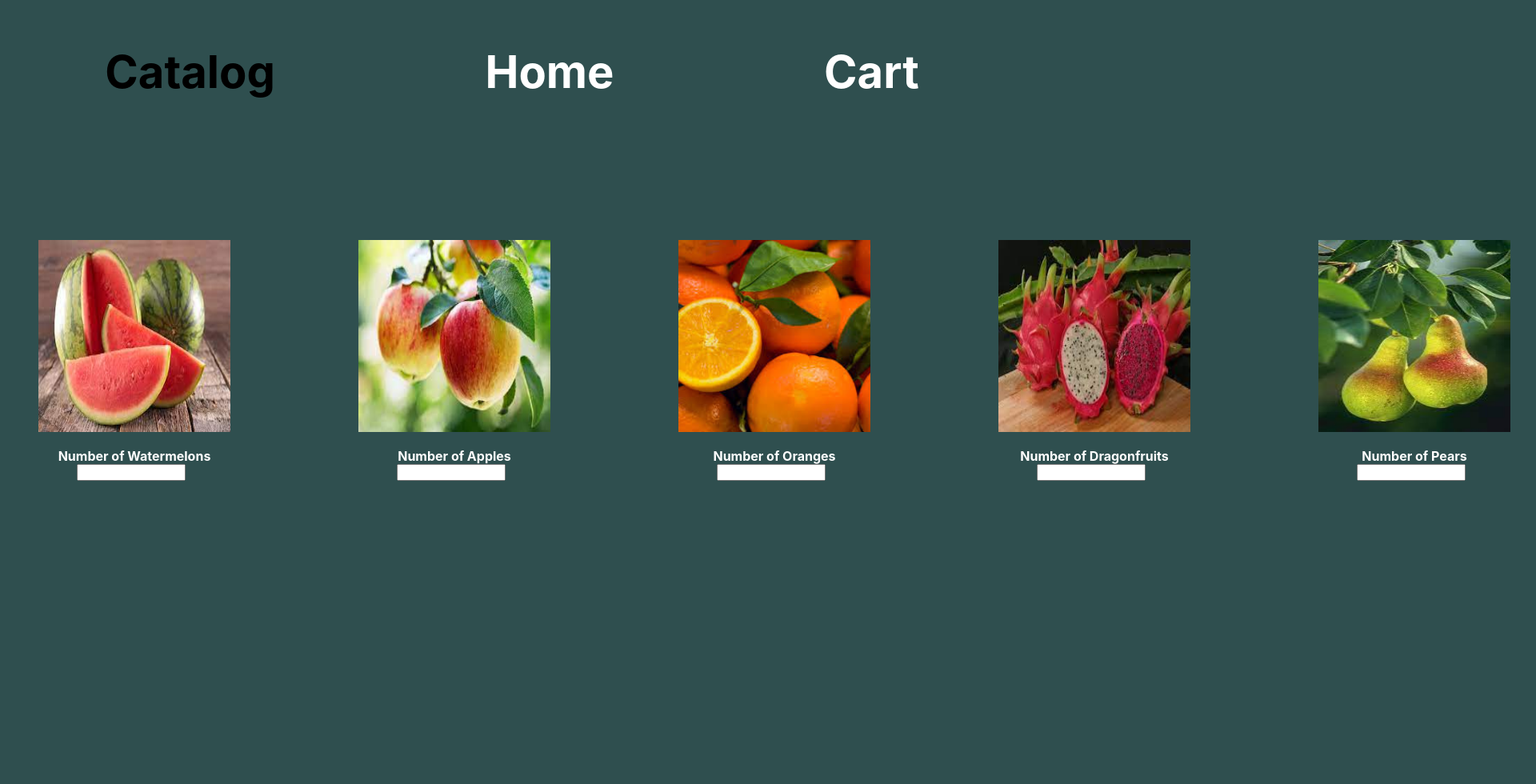
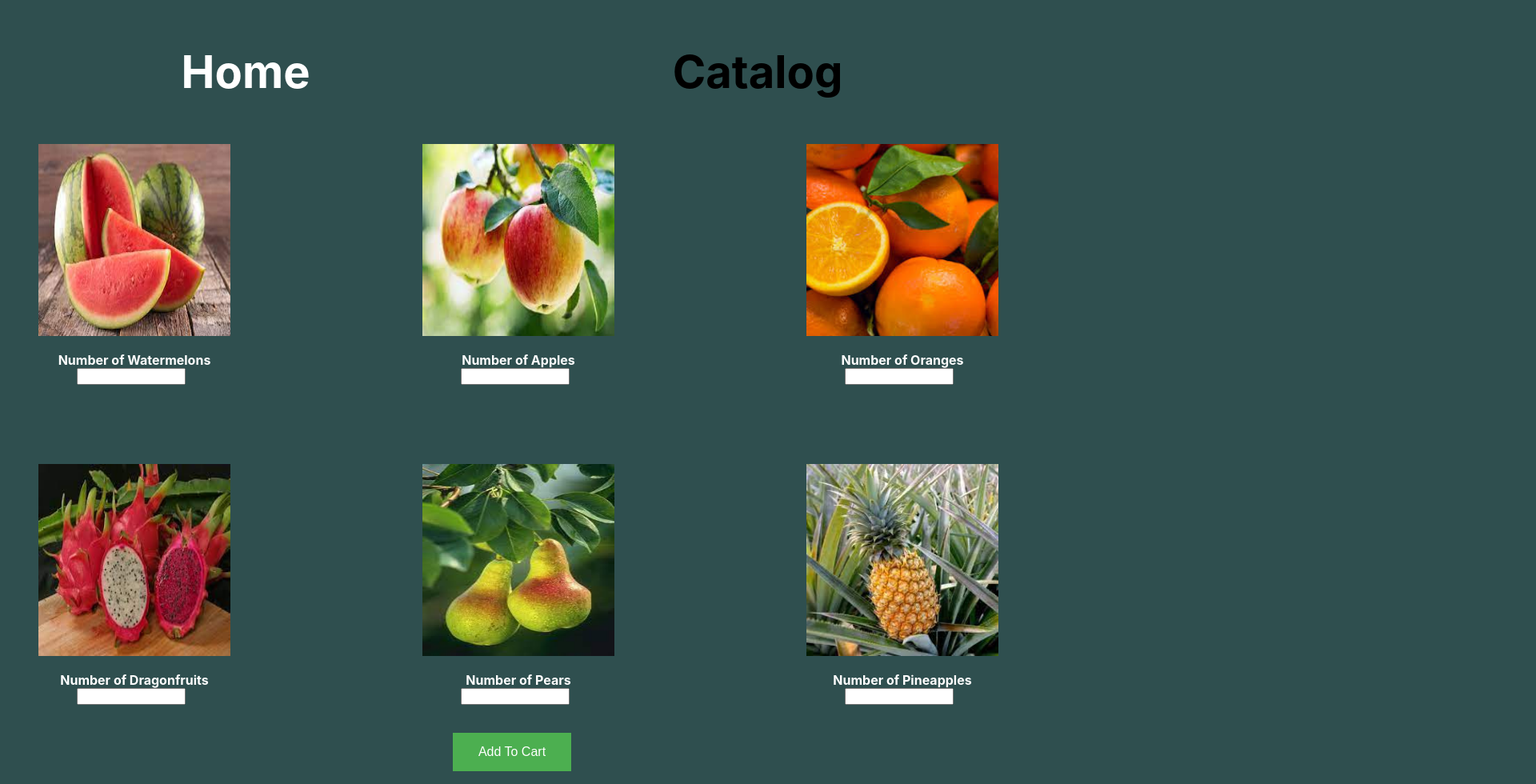
Before and after one commit to gio437/shopping-cart, a React (Create React App) app: page /shop in a window 1280 px wide. Shown: the top 980 px of the page at 80% size, 1920 px wide, since content can reach past the window. Built offline with nearby package versions, Linux system fonts and the light colour scheme.

Commit message:
changed layout to grid, limited item input to 10k

```diff
--- a/src/ShopPage.js
+++ b/src/ShopPage.js
@@ -188,7 +188,7 @@ function ShopContents() {
     let img = Watermelon;
     setToggleHeader(prev => prev = 1);
     console.log(melonBoxVal);
-    if (melonBoxVal > 0 && melonBoxVal <= 10) {
+    if (melonBoxVal <= 10000) {
         for (let i = 0; i < melonBoxVal; i++) {
           setCartMelonItems(prev => prev.concat(img));
       }
@@ -210,7 +210,7 @@ function ShopContents() {
     const appleBoxVal = document.querySelector('.appleBox').value;
     let img = Apple;
     setToggleHeader(prev => prev = 1);
-    if (appleBoxVal > 0 && appleBoxVal <= 10) { // just put a number next to img, maybe inline onto the pic?
+    if (appleBoxVal <= 10000) { // just put a number next to img, maybe inline onto the pic?
       for (let i = 0; i < appleBoxVal; i++) {
         setCartAppleItems(prev => prev.concat(img));
       }
@@ -232,7 +232,7 @@ function ShopContents() {
     let orangeBoxVal = document.querySelector('.orangeBox').value;
     let img = Orange;
     setToggleHeader(prev => prev = 1);
-    if (orangeBoxVal > 0 && orangeBoxVal <= 10) {
+    if (orangeBoxVal <= 10000) {
       for (let i = 0; i < orangeBoxVal; i++) {
         setCartOrangeItems(prev => prev.concat(img));
       }
@@ -254,7 +254,7 @@ function ShopContents() {
     let boxVal = document.querySelector('.dragonBox').value;
     let img = DragonFruit;
     setToggleHeader(prev => prev = 1);
-    if (boxVal > 0 && boxVal <= 10) {
+    if (boxVal <= 10000) {
       for (let i = 0; i < boxVal; i++) {
         setCartDragonItems(prev => prev.concat(img));
       }
@@ -276,7 +276,7 @@ function ShopContents() {
     let boxVal = document.querySelector('.pearBox').value;
     let img = Pear;
     setToggleHeader(prev => prev = 1);
-    if (boxVal > 0 && boxVal <= 10) {
+    if (boxVal <= 10000) {
       for (let i = 0; i < boxVal; i++) {
         setCartPearItems(prev => prev.concat(img));
       }
@@ -298,7 +298,7 @@ function ShopContents() {
     let boxVal = document.querySelector('.pineappleBox').value;
     let img = Pineapple;
     setToggleHeader(prev => prev = 1);
-    if (boxVal > 0 && boxVal <= 10) {
+    if (boxVal <= 10000) {
       for (let i = 0; i < boxVal; i++) {
         setCartPineappleItems(prev => prev.concat(img));
       }
@@ -317,9 +317,8 @@ function ShopContents() {
                 <button onClick={ShowCart} className='checkoutBtn'>Checkout</button>
             </div>
             <div className='header'>
+            <Link to='/shopping-cart' className='BackHome'><h3>Home</h3></Link>
                 <h3 style={{color: 'black'}}>Catalog</h3>
-                <Link to='/shopping-cart' className='BackHome'><h3>Home</h3></Link>
-                <h3 className='cartBtn' onClick={ShowCart}>Cart</h3>
             </div>
             <div className='cardContain'>
                 <div className='card'>
--- a/src/index.css
+++ b/src/index.css
@@ -68,8 +68,7 @@ code {
 .addCartContain {
   display: flex;
   justify-content: center;
-  margin-top: 55rem;
-  margin-left: 5rem;
+  margin-top: 46rem;
 }
 
 .addCart {
@@ -161,7 +160,8 @@ input {
 }
 
 .cardContain {
-  display: flex;
+  display: grid;
+  grid-template-columns: 1fr 1fr 1fr;
   justify-content: center;
   align-items: center;
   width: 100%;
```
Also changed, not shown: 12 other files (tests, documents, lock files or other folders).
